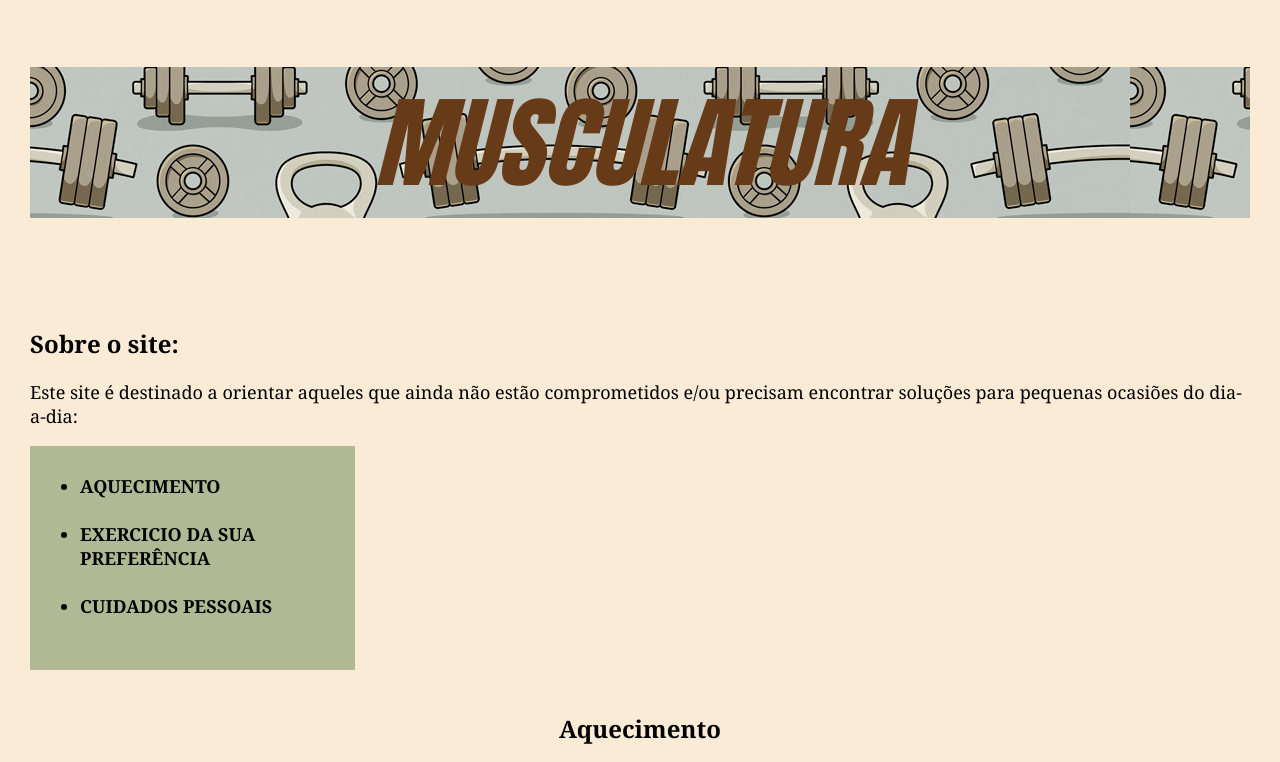
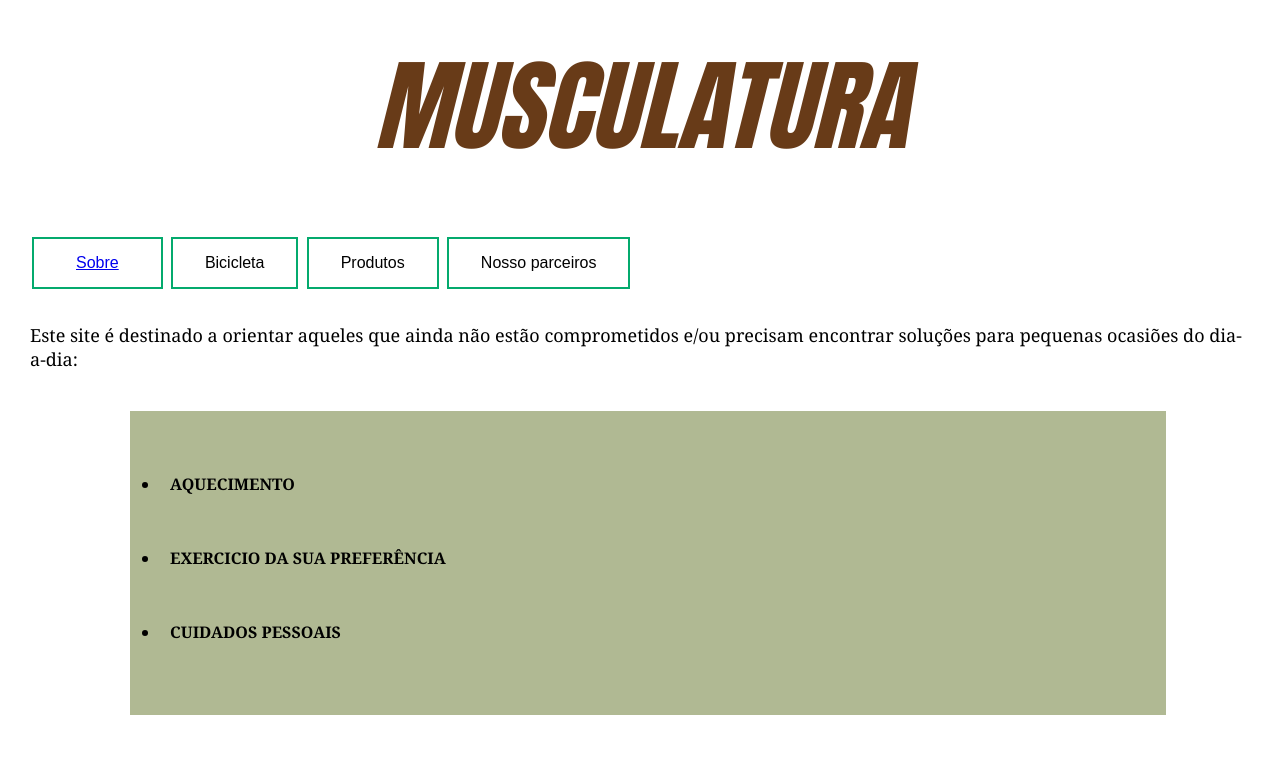
Before and after one commit to Siqueira93/FRONT-END-SENAI, a plain HTML site: page HTML-CSS/AULA2/Atividades/Atividade.html in a window 1280 px wide. Shown: the top 762 px of the page. Drawn offline with Linux system fonts and the light colour scheme; grey boxes are pictures that could not be loaded.

Commit message:
Não para

```diff
--- a/HTML-CSS/AULA2/Atividades/Atividade.html
+++ b/HTML-CSS/AULA2/Atividades/Atividade.html
@@ -17,69 +17,23 @@
     e crie 1 id
     - Titulo :  Coloque a cor de sua preferencia e tamanho de 50px
     -->
-<style>
-    body{
-        font-family: Georgia, 'Times New Roman', Times, serif;
-        margin: 30px;
-        border-bottom-left-radius: 500%;
-        border-color: black;
-        background-color: antiquewhite;
-    }
-    h1{
-        background-image: url("imagemdefundoacademia.jpg");
-        font-family: Impact, Haettenschweiler, 'Arial Narrow Bold', sans-serif;
-        font-style: inherit;
-        color: rgb(104, 59, 24);
-        font-style: oblique;
-        font-size: 100px;
-        font-weight: 50px;
-        text-align: center;
-    }
-    h2{
-        text-align: left;
-    }
-    p{
-        font-family: Georgia, 'Times New Roman', Times, serif;
-        font-size: 18px;
-        font-weight: 100px;
-    }
-    #alongamento{
-        float: auto;
-        margin: 10%
-    }
-    #bike {
-        size-adjust: 30px;
-        float: left;
-        margin: 20%
-    }
-    div {
-        width: 25%;
-        height: 50%;
-        background-color: rgb(176, 185, 147);
-        padding: 10px;
-        font-size: large;
-        float: center;
-    }
-    #TituloAquecimento {
-        text-align: center;
-    }
-    #ImagemAquecimento {
-        float: right;
-    }
-    #adesivo1academia{
-        float: inline-end;
-    }
-
-</style>
+    <link rel="stylesheet" href="styles/index.css">
+    <link rel="stylesheet" href="pages/Sobre.html">
 </head>
 <body>
-    <h1><strong>MUSCULATURA</strong></h1>
+    <h1>MUSCULATURA</h1>
     <br>
-    <h2>Sobre o site:</h2>
+    <div id="Menu">
+        <button class="button button1"><a href="pages/Sobre.html">Sobre</a></button>
+        <button class="button button2">Bicicleta</button>
+        <button class="button button3">Produtos</button>
+        <button class="button button4">Nosso parceiros</button>
+    </div>
+
 
     <p>Este site é destinado a orientar aqueles que ainda não estão comprometidos e/ou precisam encontrar soluções para pequenas ocasiões do dia-a-dia:</p>
     <div>
-    <ul>
+    <ul id="Tabeladeentrada">
         <strong>
         <li>AQUECIMENTO</li><br>
         <li>EXERCICIO DA SUA PREFERÊNCIA</li><br>
@@ -88,17 +42,16 @@
     </ul>
     </div>
     <br>
-    <h2 id="TituloAquecimento">Aquecimento</h2>
-    <img id="ImagemAquecimento" width="400" id="alongamento" src="alongamento.gif" alt="alongamentos">
-    <p >O aquecimento deve ser feito antes de iniciar qualquer prática esportiva ou atividade física. O principal objetivo do aquecimento é preparar o corpo para o esforço exigido pelos exercícios e preparar o aumento da temperatura corporal. Isso melhora a eficiência muscular, lubrifica as articulações e ajuda a evitar lesões futuras.
+    <h2 id="Titulo2">Aquecimento</h2>
+        <img id="imagem1" width="400" src="images/alongamento.gif" alt="alongamentos">
+    <p>O aquecimento deve ser feito antes de iniciar qualquer prática esportiva ou atividade física. O principal objetivo do aquecimento é preparar o corpo para o esforço exigido pelos exercícios e preparar o aumento da temperatura corporal. Isso melhora a eficiência muscular, lubrifica as articulações e ajuda a evitar lesões futuras.
     <p>Além disso, ele eleva a frequência cardíaca, a respiração e a pressão arterial. E também provoca uma vasodilatação que vai levar mais oxigênio para os músculos e promover um metabolismo aeróbico.</p><br>
-
     <p><strong>Aquecimento ou alongamento?</strong>
     <p>Para elevar a temperatura corporal e preparar o corpo, devemos fazer o aquecimento de 3 a 20 minutos, antes e após a atividade física. Isso dependerá do tipo de exercícios físicos ou da modalidade esportiva escolhida. Muitas pessoas confundem aquecimento e alongamento, mas os dois têm diferenças. O aquecimento é a prática, em menor intensidade, de exercícios físicos semelhantes ao que serão feitos durante o treino.</p>
     <p>Já o alongamento promove flexibilidade e relaxa os músculos, mas não necessariamente vai aumentar a sua frequência cardíaca. Em pré-treinos, especialmente de força, o alongamento deve ser realizado sob supervisão de um educador físico. Afinal, se feitos de maneira inadequada, podem causar distensão muscular. Recomenda-se fazer uma sessão de aquecimento muscular antes do alongamento, para evitar possíveis lesões.</p><br><br>
 
-    <h2 id="TituloAquecimento">Exercico de preferencia:</h2>
-    <img id="ImagemAquecimento" width=400px src="bike.jpg" alt="bicicleta">
+    <h2 id="Titulo2">Exercico de preferencia:</h2>
+        <img id="imagem2" width="350" src="images/bike.jpg" alt="bicicleta">
     <p>Meu exercício de prático do meu dia a dia é a : <strong>Bicicleta</strong></p>
     <p>O exercício de bicicleta tem muitos benefícios para a saúde:</p>
     <strong>Cardiovascular</strong>
@@ -109,13 +62,10 @@
     <p>Fortalece os membros inferiores e superiores, melhora o tônus muscular e auxilia na recuperação de lesões ósseas</p>
     <strong>Outros</strong>
     <p>Controla a pressão arterial, diminui o colesterol ruim (LDL), melhora o condicionamento cardiorrespiratório e auxilia na prevenção de algumas doenças, como a diabetes do tipo 2 e alterações cardíacas</p>
-
-
-    <h2 id="TituloAquecimento">Cuidados pessoais</h2>
     <br>
-    <br>
-    <p>Cuide da Sáude!!!</p>
-    <img id="adesivo1academia" width="20%" src="adesivo1academia.jpg" alt="adesivo1academia">
+    <div id="Cuide">
+        <p><strong>Cuide da Sáude!!!</strong></p>
+    </div>
 
 </body>
 </html>
--- /dev/null
+++ b/HTML-CSS/AULA2/Atividades/pages/Sobre.html
@@ -0,0 +1,27 @@
+<!DOCTYPE html>
+<html lang="pt-br">
+<head>
+    <meta charset="UTF-8">
+    <meta name="viewport" content="width=device-width, initial-scale=1.0">
+    <title>Sobre</title>
+    <link rel="stylesheet" href="/HTML-CSS/AULA2/Atividades/Atividade.html">
+</head>
+<body>
+    <div id="Titulo">
+    <h1>teste</h1>
+    </div>
+    <p>Este site é destinado a orientar aqueles que ainda não estão comprometidos e/ou precisam encontrar soluções para pequenas ocasiões do dia-a-dia:</p>
+
+    <p>Lorem ipsum dolor sit amet consectetur adipisicing elit. Minima quasi, veritatis aspernatur, aliquam laboriosam laborum voluptatum nobis at magnam, consectetur esse in corrupti repudiandae aperiam ea nostrum provident quas molestiae!</p>
+    <h2>bla bla bla</h2>
+    <p>Lorem ipsum dolor sit amet consectetur adipisicing elit. Minima quasi, veritatis aspernatur, aliquam laboriosam laborum voluptatum nobis at magnam, consectetur esse in corrupti repudiandae aperiam ea nostrum provident quas molestiae!</p>
+    <h2>bla bla bla</h2>
+    <p>Lorem ipsum dolor sit amet consectetur adipisicing elit. Minima quasi, veritatis aspernatur, aliquam laboriosam laborum voluptatum nobis at magnam, consectetur esse in corrupti repudiandae aperiam ea nostrum provident quas molestiae!</p>
+    <h2>bla bla bla</h2>
+    <p>Lorem ipsum dolor sit amet consectetur adipisicing elit. Minima quasi, veritatis aspernatur, aliquam laboriosam laborum voluptatum nobis at magnam, consectetur esse in corrupti repudiandae aperiam ea nostrum provident quas molestiae!</p>
+    <h2>bla bla bla</h2>
+    <p>Lorem ipsum dolor sit amet consectetur adipisicing elit. Minima quasi, veritatis aspernatur, aliquam laboriosam laborum voluptatum nobis at magnam, consectetur esse in corrupti repudiandae aperiam ea nostrum provident quas molestiae!</p>
+    <p>Lorem ipsum dolor sit amet consectetur adipisicing elit. Minima quasi, veritatis aspernatur, aliquam laboriosam laborum voluptatum nobis at magnam, consectetur esse in corrupti repudiandae aperiam ea nostrum provident quas molestiae!</p>
+    <p><a href="/HTML-CSS/AULA2/Atividades/Atividade.html">Voltar</a>
+</body>
+</html>
--- /dev/null
+++ b/HTML-CSS/AULA2/Atividades/styles/index.css
@@ -0,0 +1,105 @@
+    *{
+        margin: 0px 0px 10px 0px;
+        padding: 10px;
+    }
+
+    body {
+        font-family: Georgia, 'Times New Roman', Times, serif;
+        margin: 30px;
+        border-bottom-left-radius: 500%;
+        border-color: black;
+        background-color: rgb(255, 255, 255);
+        margin: 0px 0px 10px 0px
+    }
+    h1 {
+        font-family: Impact,'Arial Narrow Bold', sans-serif;
+        font-style: inherit;
+        color: rgb(104, 59, 24);
+        font-style: oblique;
+        font-size: 100px;
+        font-weight: 50px;
+        text-align: center;
+        margin: 0px 0px 10px 0px
+    }
+    .button{
+        border: none;
+        color: white;
+        padding: 15px 32px;
+        text-align: center;
+        text-decoration: none;
+        display: inline-block;
+        font-size: 16px;
+        margin: 4px 2px;
+        cursor: pointer
+
+    }
+    .button1{
+        background-color: white;
+        color: black;
+        border: 2px solid #04AA6D;
+    }
+
+      .button1:hover {
+        background-color: #04AA6D;
+        color: white;
+    }
+    .button2{
+        background-color: white;
+        color: black;
+        border: 2px solid #04AA6D;
+      }
+
+    .button2:hover {
+        background-color: #04AA6D;
+        color: white;
+    }
+    .button3{
+        background-color: white;
+        color: black;
+        border: 2px solid #04AA6D;
+    }
+    .button3:hover {
+        background-color: #04AA6D;
+        color: white;
+      }
+    .button4 {
+        background-color: white;
+        color: black;
+        border: 2px solid #04AA6D;
+      }
+    .button4:hover {
+        background-color: #04AA6D;
+        color: white;
+      }
+
+    h2 {
+        text-align: center;
+    }
+    p {
+        font-family: Georgia, 'Times New Roman', Times, serif;
+        font-size: 18px;
+        font-weight: 100px;
+    }
+    #bike {
+        size-adjust: 30px;
+        float: left;
+        margin: 20%
+    }
+    #Tabeladeentrada {
+        width: 80%;
+        height: 100%;
+        background-color: rgb(176, 185, 147);
+        padding: 30px;
+        margin: 10px 0px 10px 100px
+
+    }
+    #imagem1, #imagem2 {
+        text-align: center;
+        float: right;
+    }
+    #adesivo1academia{
+        float: inline-end;
+    }
+    #Cuide{
+        text-align: center;
+    }
```
Also changed, not shown: HTML-CSS/AULA2/Atividades/images/adesivo1academia.jpg (renamed from HTML-CSS/AULA2/Atividades/adesivo1academia.jpg), HTML-CSS/AULA2/Atividades/images/bike.jpg (renamed from HTML-CSS/AULA2/Atividades/bike.jpg), HTML-CSS/AULA2/Atividades/images/imagemdefundoacademia.jpg (renamed from HTML-CSS/AULA2/Atividades/imagemdefundoacademia.jpg), HTML-CSS/AULA3/Material de aula/styles/index.css (line endings or trailing spaces), 1 other file.
